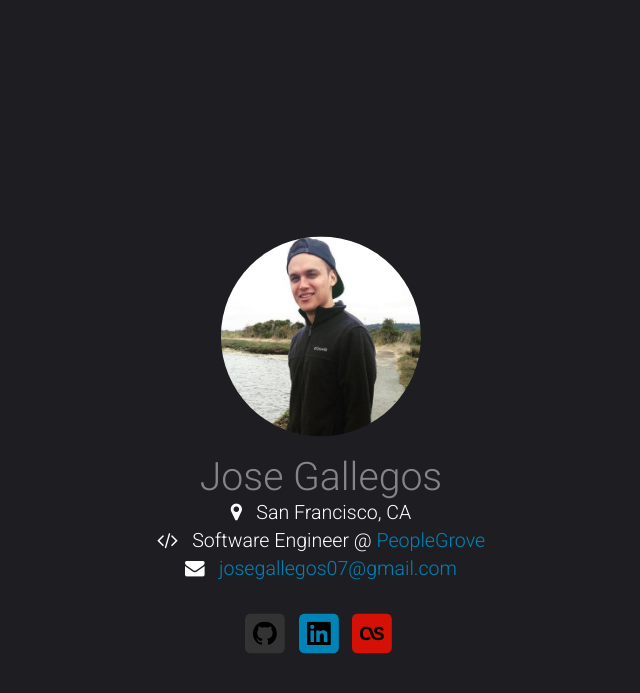
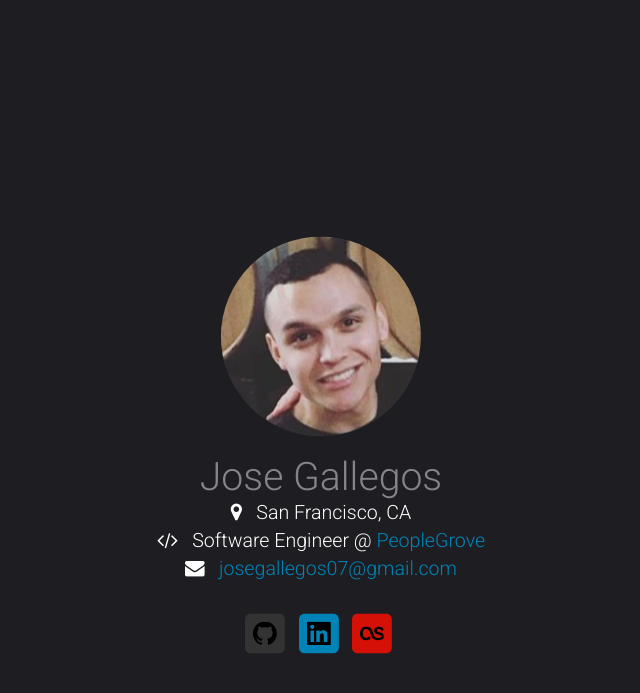
Before and after one commit to josegallegos07/josegallegos.info, a Jekyll site: the page built from index.html, in a window 1280 px wide. Shown: the top 693 px of the page, without its empty margins (319-959 px from the left). Built offline with Jekyll 4.4.1, drawn with Linux system fonts in a browser that asks for light colours; nearby versions of some CDN libraries.

Commit message:
better photo

```diff
--- a/_includes/profile.html
+++ b/_includes/profile.html
@@ -1,6 +1,6 @@
 
 <div class="text-center" id="profile">
-  <img class="center-block img-responsive img-circle" height="200" width="200" src="assets/img/joga_inthewild.jpg"></img>
+  <img class="center-block img-responsive img-circle" height="200" width="200" src="assets/img/jose.jpg"></img>
   <br>
   <div id="about">
     <ul class="list-unstyled">
```
Also changed, not shown: assets/img/joga.jpg (deleted), assets/img/joga_inthewild.jpg (deleted), assets/img/jose.jpg (added).
